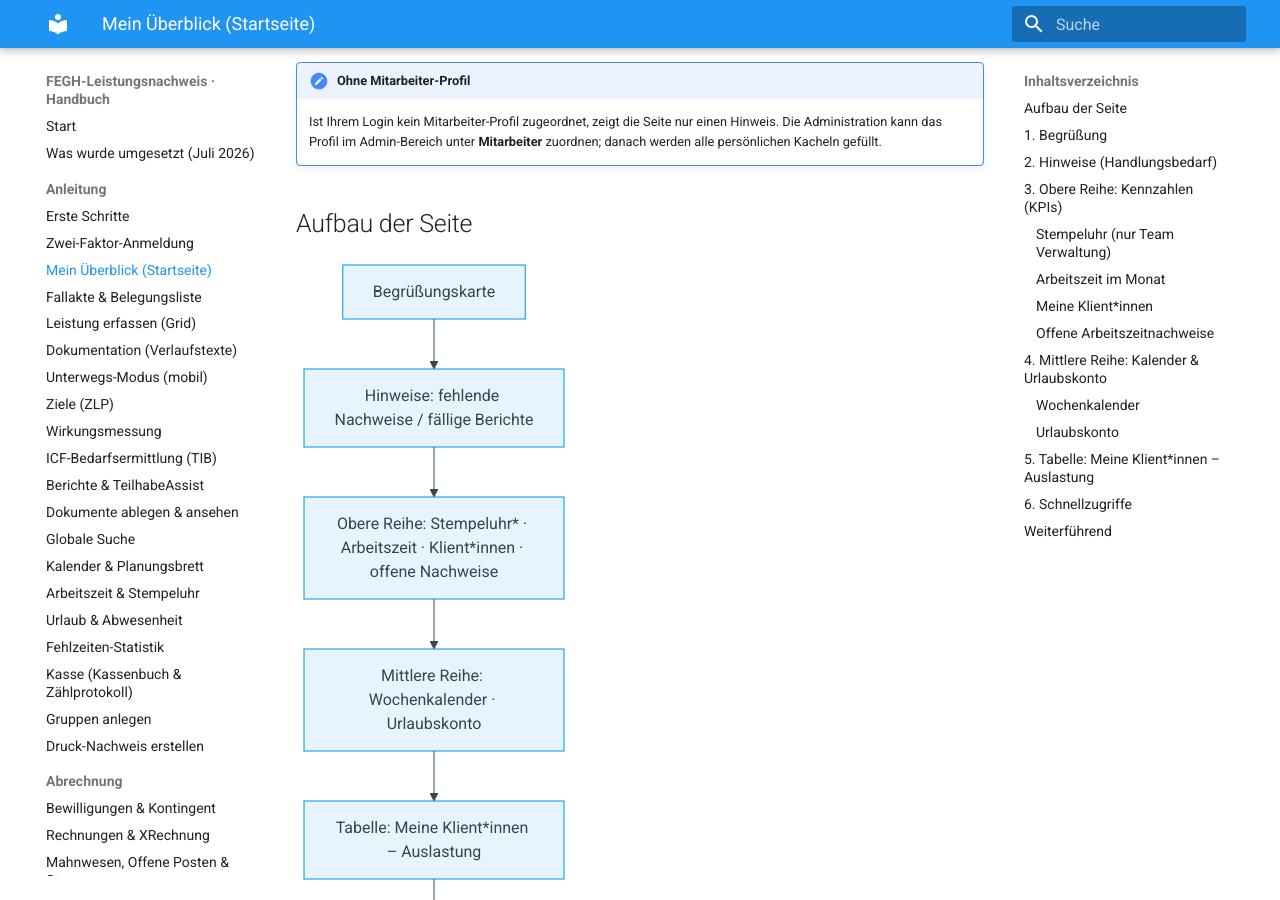
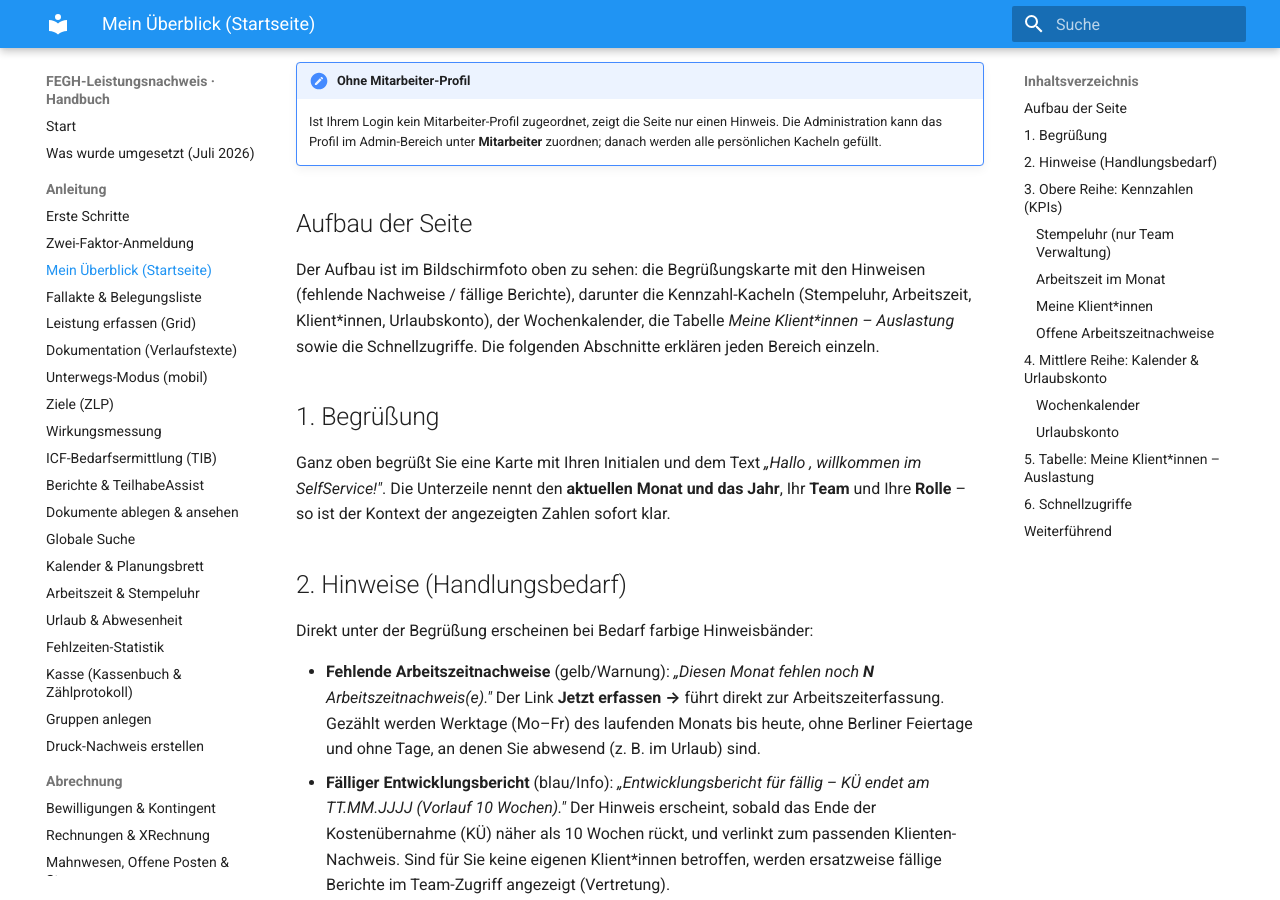
Before and after one commit to miri2577/FEGH-Leistungsnachweis, an MkDocs documentation site: the page built from docs/anleitung/mein-ueberblick.md, in a window 1280 px wide and 900 px high, scrolled down 1035 px. Built offline with MkDocs 1.6.1 and Material for MkDocs 9.7.7, drawn with Linux system fonts in a browser that asks for light colours.

Commit message:
Wiki: redundanten UI-Struktur-Flowchart durch Verweis auf Screenshot ersetzt
"Mein Überblick" zeigt den Seitenaufbau jetzt über das Bildschirmfoto; das reine
Nachzeichnungs-Diagramm entfällt.

Co-Authored-By: Claude Fable 5 <noreply@anthropic.com>

````diff
--- a/docs/anleitung/mein-ueberblick.md
+++ b/docs/anleitung/mein-ueberblick.md
@@ -12,14 +12,11 @@
 
 ## Aufbau der Seite
 
-```mermaid
-flowchart TB
-    B[Begrüßungskarte] --> H[Hinweise: fehlende Nachweise / fällige Berichte]
-    H --> R1["Obere Reihe: Stempeluhr* · Arbeitszeit · Klient*innen · offene Nachweise"]
-    R1 --> R2["Mittlere Reihe: Wochenkalender · Urlaubskonto"]
-    R2 --> T["Tabelle: Meine Klient*innen – Auslastung"]
-    T --> A[Schnellzugriffe]
-```
+Der Aufbau ist im Bildschirmfoto oben zu sehen: die Begrüßungskarte mit den Hinweisen
+(fehlende Nachweise / fällige Berichte), darunter die Kennzahl-Kacheln (Stempeluhr,
+Arbeitszeit, Klient\*innen, Urlaubskonto), der Wochenkalender, die Tabelle *Meine
+Klient\*innen – Auslastung* sowie die Schnellzugriffe. Die folgenden Abschnitte erklären
+jeden Bereich einzeln.
 
 ## 1. Begrüßung
 
````
